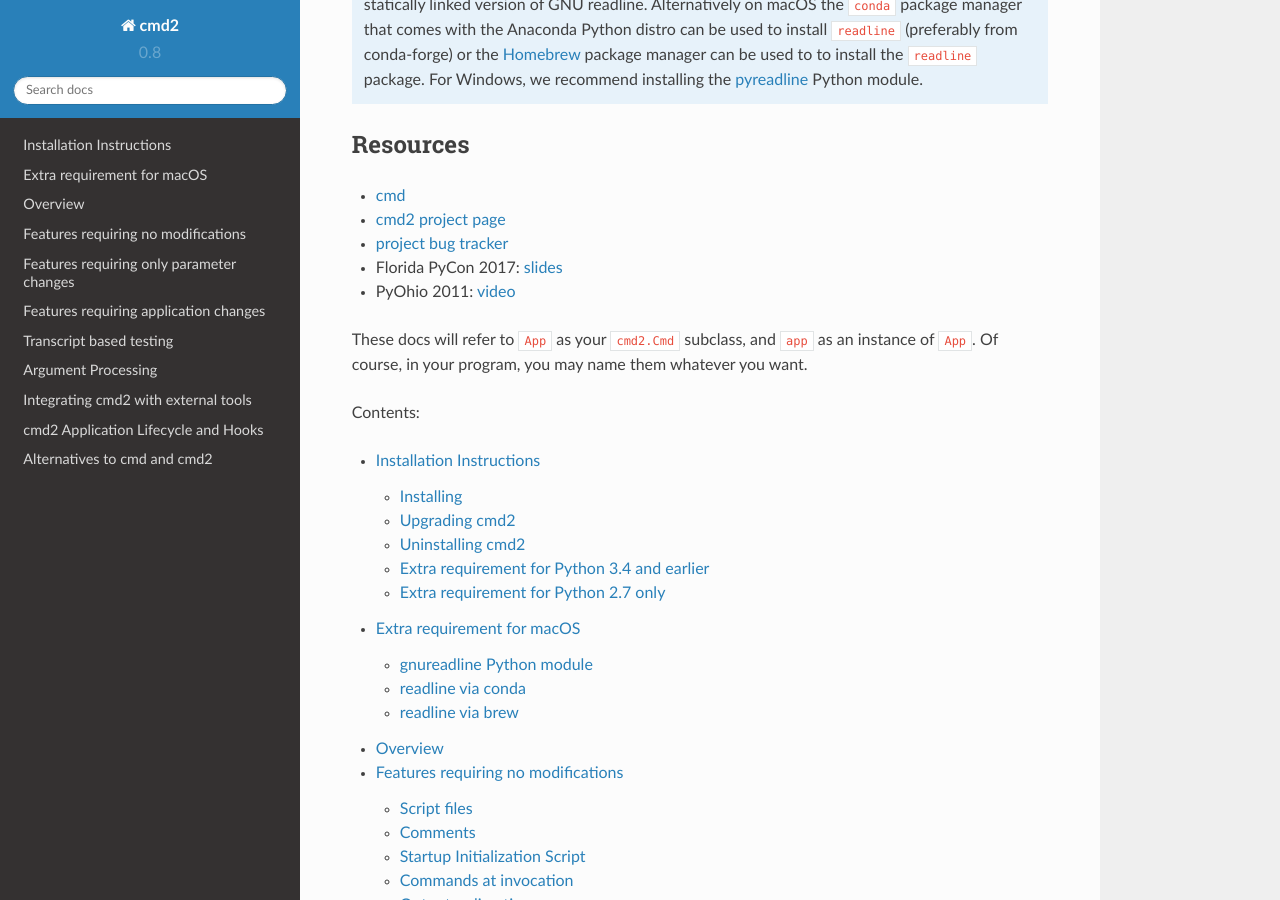
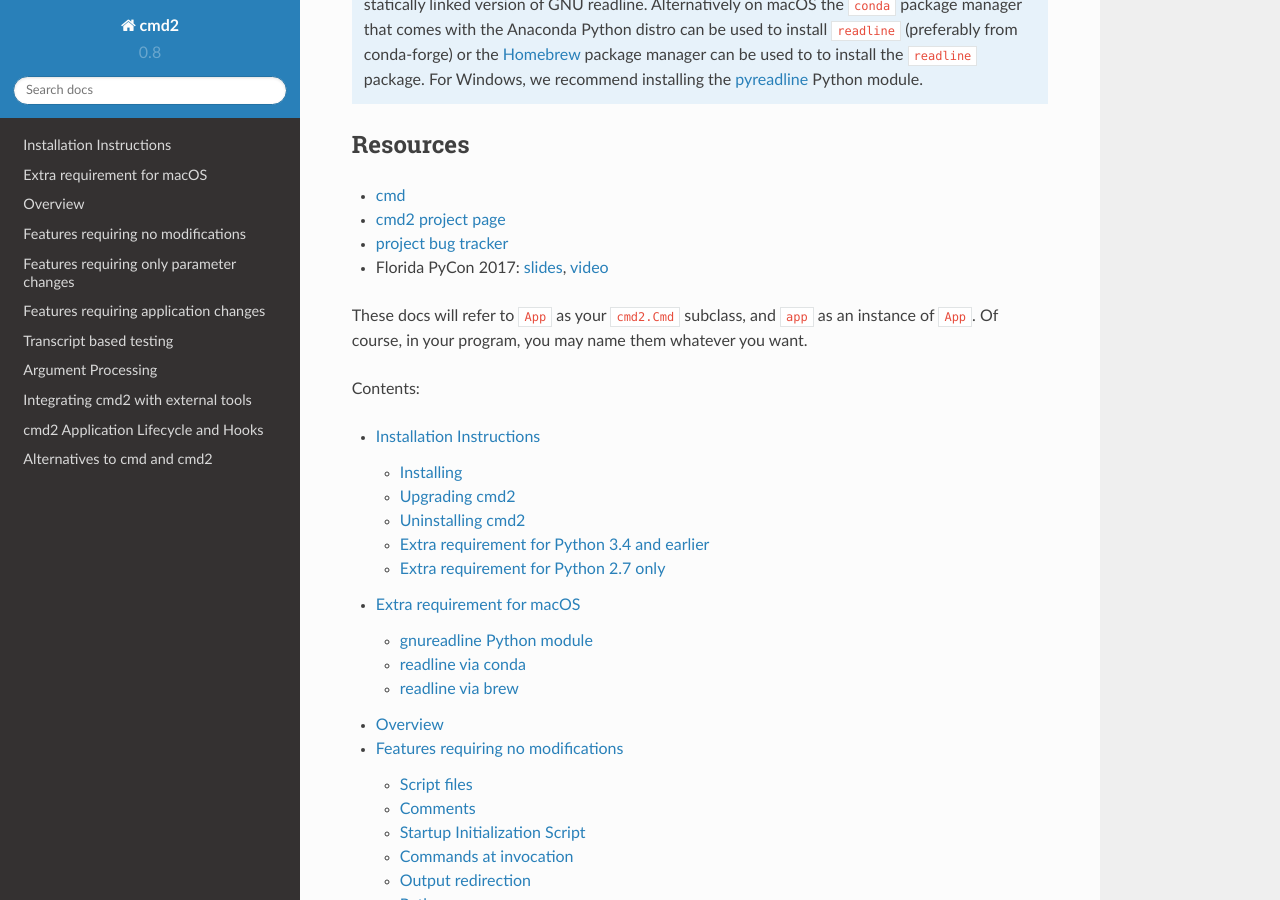
Before and after one commit to python-cmd2/cmd2, a Sphinx documentation site: the page built from docs/index.rst, in a window 1280 px wide and 900 px high, scrolled down 684 px. Built offline with Sphinx 7.4.7 and the Read the Docs theme 2.0.0, drawn with Linux system fonts in a browser that asks for light colours.

Commit message:
Added link to video of Florida Pycon 2017 presentation on cmd2
Link added to both README and Resources section of Sphinx docs.

```diff
--- a/docs/index.rst
+++ b/docs/index.rst
@@ -47,8 +47,7 @@
 * cmd_
 * `cmd2 project page`_
 * `project bug tracker`_
-* Florida PyCon 2017: `slides <https://docs.google.com/presentation/d/1LRmpfBt3V-pYQfgQHdczf16F3hcXmhK83tl77R6IJtE>`_
-* PyOhio 2011: `video <https://archive.org/details/pyvideo_541___pyohio-2011-interactive-command-line-interpreters-with-cmd-and-cmd2>`_
+* Florida PyCon 2017: `slides <https://docs.google.com/presentation/d/1LRmpfBt3V-pYQfgQHdczf16F3hcXmhK83tl77R6IJtE>`_, `video <https://www.youtube.com/watch?v=6m0RdpITaeY>`_
 
 These docs will refer to ``App`` as your ``cmd2.Cmd``
 subclass, and ``app`` as an instance of ``App``.  Of
```
Also changed, not shown: README.md (+1 -1 lines).
